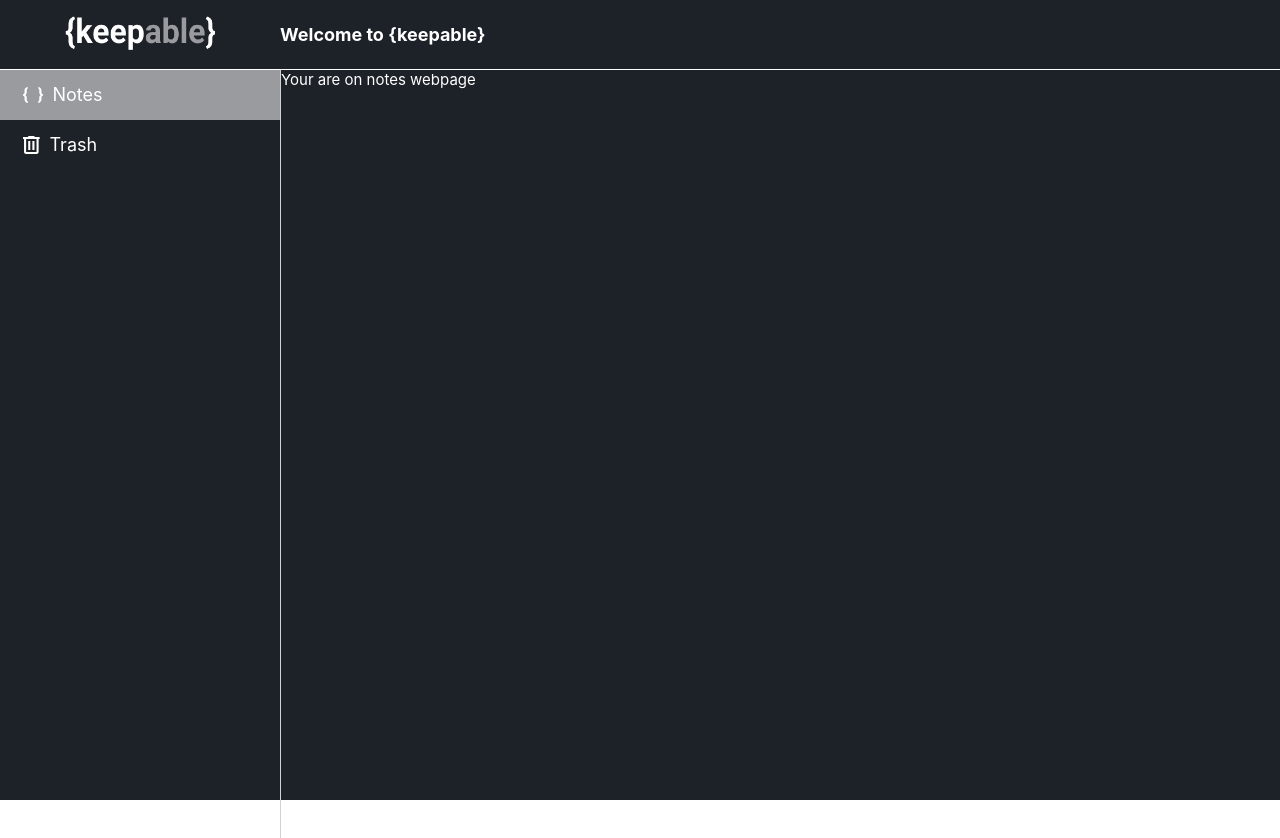
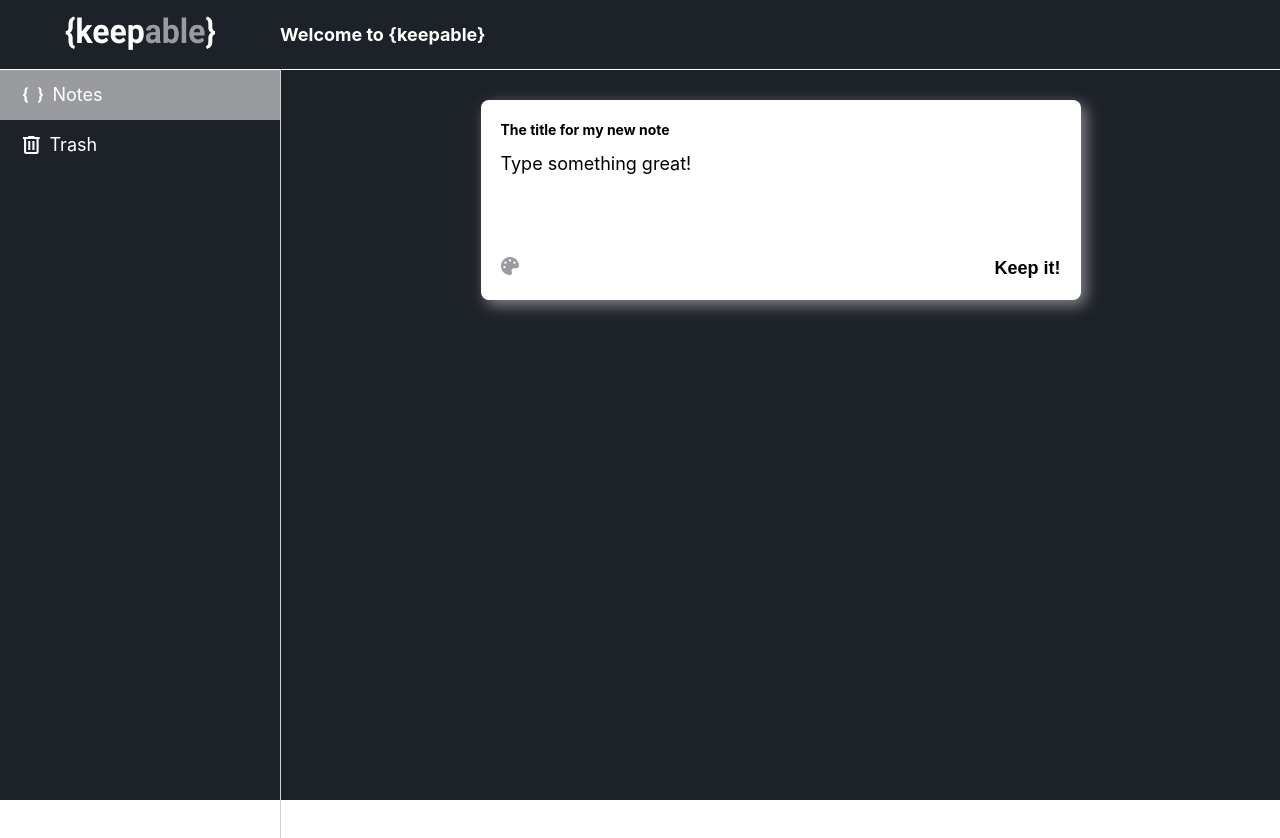
Before and after one commit to kucho/keepable-react, a React (Create React App) app: page / in a window 1280 px wide. Shown: the top 838 px of the page. Built offline with nearby package versions, Linux system fonts and the light colour scheme.

Commit message:
Added form with editables

```diff
--- a/src/App.css
+++ b/src/App.css
@@ -2,6 +2,12 @@
   box-sizing: border-box;
   margin: 0;
   padding: 0;
+  border: none;
+}
+
+*:focus {
+  outline: none;
+  border: none;
 }
 
 html {
--- /dev/null
+++ b/src/components/Editable.js
@@ -0,0 +1,76 @@
+import { useState, useRef, useEffect } from "react";
+/** @jsx jsx */
+import { jsx, css } from "@emotion/core";
+import styled from "@emotion/styled";
+
+const ReadContent = ({ text, onClick, style }) => {
+  return (
+    <p onClick={onClick} css={style}>
+      {text}
+    </p>
+  );
+};
+
+const Input = styled.input``;
+
+const WriteContent = ({ text, setText, edit, setEdit, style, multiline }) => {
+  const myRef = useRef();
+
+  const handleClickOutside = (e) => {
+    if (!myRef.current.contains(e.target)) {
+      setEdit(!edit);
+    }
+  };
+
+  useEffect(() => {
+    document.addEventListener("mousedown", handleClickOutside);
+    return () => document.removeEventListener("mousedown", handleClickOutside);
+  });
+
+  const handleKeyDown = (e) => {
+    if (e.key === "Enter") {
+      setEdit(!edit);
+    }
+  };
+
+  return (
+    <Input
+      type="text"
+      name="editable"
+      value={text}
+      onChange={(e) => setText(e.target.value)}
+      onKeyDown={handleKeyDown}
+      ref={myRef}
+      autoFocus
+      css={style}
+      as={multiline && "textarea"}
+    />
+  );
+};
+
+const Editable = ({ placeholder, edit, setEdit, style, multiline }) => {
+  const [text, setText] = useState("");
+
+  if (edit) {
+    return (
+      <WriteContent
+        text={text}
+        setText={setText}
+        edit={edit}
+        setEdit={setEdit}
+        style={style}
+        multiline={multiline}
+      />
+    );
+  }
+
+  return (
+    <ReadContent
+      text={text ? text : placeholder}
+      onClick={() => setEdit(!edit)}
+      style={style}
+    />
+  );
+};
+
+export default Editable;
--- /dev/null
+++ b/src/components/Form.js
@@ -0,0 +1,95 @@
+/** @jsx jsx */
+import { jsx, css } from "@emotion/core";
+import styled from "@emotion/styled";
+import { useState } from "react";
+
+import Editable from "./Editable";
+
+import colorPickerIcon from "../images/icons/color-picker.svg";
+
+const Container = styled.form`
+  display: flex;
+  flex-flow: column;
+  justify-content: space-between;
+  background: #ffffff;
+  box-shadow: 5px 5px 15px rgba(153, 155, 158, 0.85);
+  border-radius: 8px;
+  color: #000000;
+  width: 600px;
+  height: 200px;
+  padding: 20px;
+`;
+
+const Main = styled.div``;
+
+const Footer = styled.div`
+  display: flex;
+  flex-flow: row;
+  justify-content: space-between;
+`;
+
+const Button = ({ onClick, children }) => {
+  const btn = css`
+    cursor: pointer;
+    background: transparent;
+    box-shadow: none;
+    border: none;
+    font-size: 1.2rem;
+    font-weight: bold;
+  `;
+
+  return (
+    <button css={btn} onClick={onClick}>
+      {children}
+    </button>
+  );
+};
+
+const Form = () => {
+  const [editTitle, setEditTitle] = useState(false);
+  const [editBody, setEditBody] = useState(false);
+
+  const handleChangeColor = () => {};
+
+  const handlePostNote = () => {};
+
+  return (
+    <Container>
+      <Main>
+        <Editable
+          placeholder="The title for my new note"
+          edit={editTitle}
+          setEdit={setEditTitle}
+          style={css`
+            width: 100%;
+            font-weight: bold;
+            font-size: 14px;
+            line-height: 20px;
+          `}
+        />
+        <Editable
+          placeholder="Type something great!"
+          edit={editBody}
+          setEdit={setEditBody}
+          style={css`
+            width: 100%;
+            font-family: inherit;
+            height: 50px;
+            font-size: 18px;
+            line-height: 24px;
+            margin-top: 0.8rem;
+          `}
+          multiline={true}
+        />
+      </Main>
+      <Footer>
+        <Button onClick={handleChangeColor}>
+          <img src={colorPickerIcon} alt="color" />
+        </Button>
+        <Button onClick={handlePostNote}>Keep it!</Button>
+      </Footer>
+    </Container>
+  );
+};
+
+export default Form;
--- a/src/pages/Notes.js
+++ b/src/pages/Notes.js
@@ -1,8 +1,30 @@
-/** @jsx jsx */
-import { jsx, css } from "@emotion/core";
+import React, { useState } from "react";
+import styled from "@emotion/styled";
+import Form from "../components/Form";
+
+const UpperSide = styled.div`
+  display: flex;
+  flex-flow: row;
+  justify-content: center;
+  align-items: center;
+  padding: 2rem;
+`;
+
+const MiddleSide = styled.div``;
+
+const LowerSide = styled.div``;
 
 const Notes = () => {
-  return <div>Your are on notes webpage</div>;
+  const [edit, setEdit] = useState(false);
+  return (
+    <div>
+      <UpperSide>
+        <Form />
+      </UpperSide>
+      <MiddleSide></MiddleSide>
+      <LowerSide></LowerSide>
+    </div>
+  );
 };
 
 export default Notes;
```
